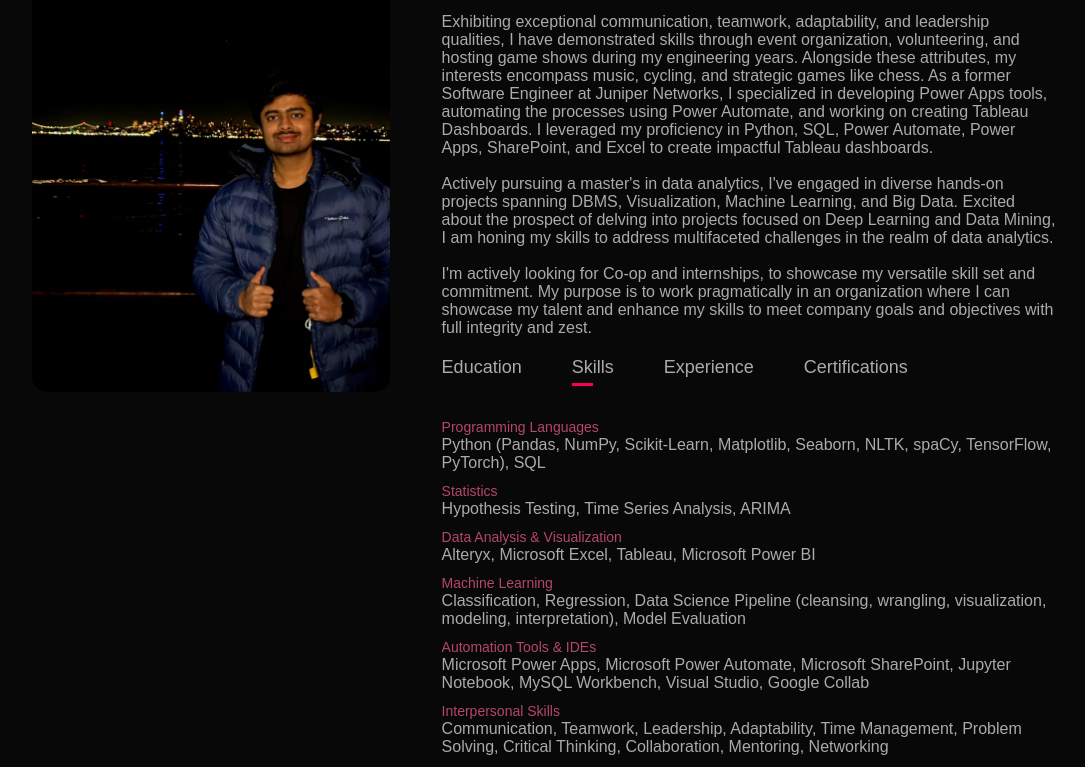
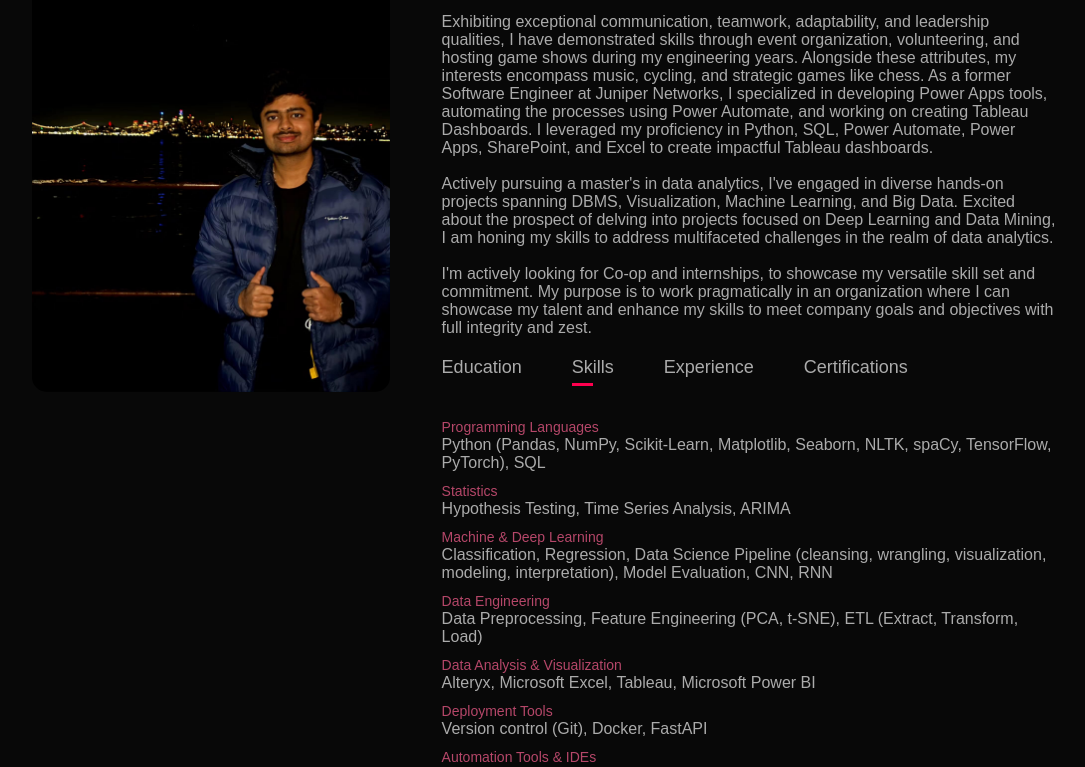
Before and after one commit to PranavR149/Portfolio, a plain HTML site: page index.html in a window 1280 px wide. Both pictures are taken after a click on the element "Skills". Shown: the part 946-1713 px from the top of the page, without its empty margins (96-1181 px from the left). Drawn offline with Linux system fonts and the light colour scheme.

Commit message:
Update index.html

```diff
--- a/index.html
+++ b/index.html
@@ -65,9 +65,11 @@
 						<ul>
 							<li><span>Programming Languages</span><br>Python (Pandas, NumPy, Scikit-Learn, Matplotlib, Seaborn, NLTK, spaCy, TensorFlow, PyTorch), SQL</li>
 							<li><span>Statistics</span><br>Hypothesis Testing, Time Series Analysis, ARIMA</li>
+							<li><span>Machine & Deep Learning</span><br>Classification, Regression, Data Science Pipeline (cleansing, wrangling, visualization, modeling, interpretation), Model Evaluation, CNN, RNN</li>
+							<li><span>Data Engineering</span><br>Data Preprocessing, Feature Engineering (PCA, t-SNE), ETL (Extract, Transform, Load)</li>
 							<li><span>Data Analysis & Visualization</span><br>Alteryx, Microsoft Excel, Tableau, Microsoft Power BI</li>
-							<li><span>Machine Learning</span><br>Classification, Regression, Data Science Pipeline (cleansing, wrangling, visualization, modeling, interpretation), Model Evaluation</li>
-							<li><span>Automation Tools & IDEs</span><br>Microsoft Power Apps, Microsoft Power Automate, Microsoft SharePoint, Jupyter Notebook, MySQL Workbench, Visual Studio, Google Collab</li>
+							<li><span>Deployment Tools</span><br>Version control (Git), Docker, FastAPI</li>
+							<li><span>Automation Tools & IDEs</span><br>Microsoft Power Apps, Microsoft Power Automate, Microsoft SharePoint, MySQL Workbench, VS Code</li>
 							<li><span>Interpersonal Skills</span><br>Communication, Teamwork, Leadership, Adaptability, Time Management, Problem Solving, Critical Thinking, Collaboration, Mentoring, Networking</li>
 						</ul>
 					</div>
```
